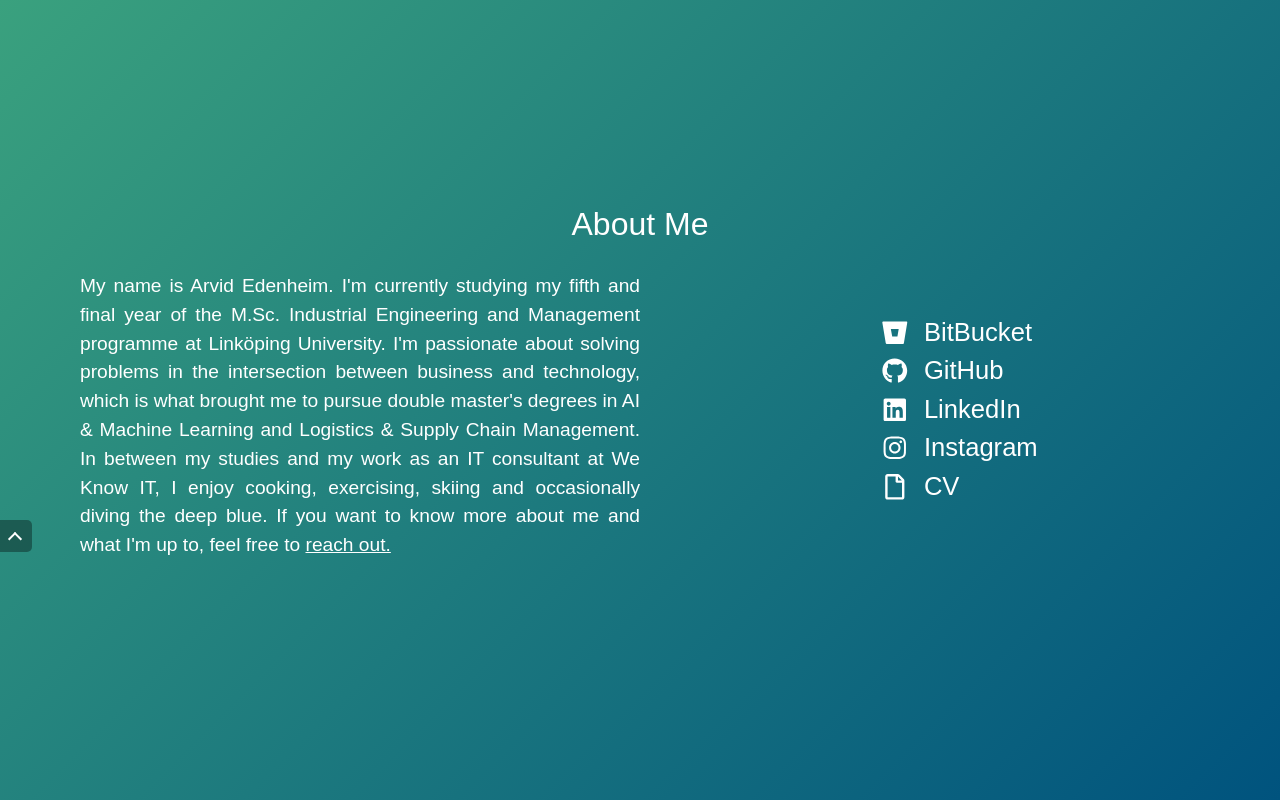
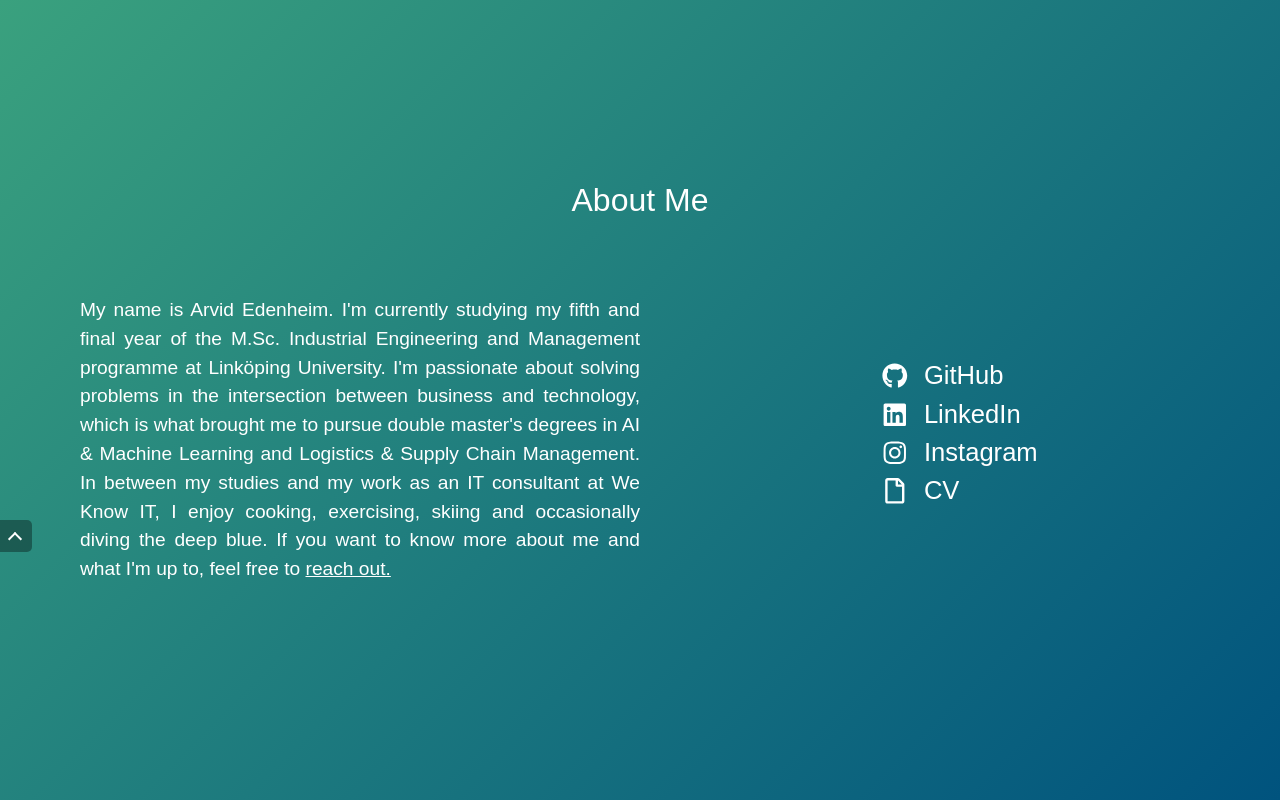
Before and after one commit to arvidede/arvidede.github.io, a website: page index.html in a window 1280 px wide. Both pictures are taken after a click on the link 640 px from the left and 736 px from the top of the page. Drawn offline with Linux system fonts and the light colour scheme.

Commit message:
removes bitbucket logo

```diff
--- a/assets/css/styles.css
+++ b/assets/css/styles.css
@@ -297,7 +297,7 @@ body {
     display: flex;
     align-items: center;
     flex-direction: column;
-    padding-top: 2rem;
+    padding-top: 5rem;
 }
 
 .about-inner.left {
@@ -305,6 +305,7 @@ body {
 }
 
 .about-inner.left p {
+    max-width: 780px;
     padding: 0 0 0 5rem;
     line-height: 1.8rem;
     font-size: 1.2rem;
--- a/index.html
+++ b/index.html
@@ -70,12 +70,6 @@
                                     </div>
                                 </div> -->
                                 <div class="social">
-                                    <div class="logo" title="Bitbucket">
-                                        <a href="https://bitbucket.org/arvidede/">
-                                            <i class="fab fa-bitbucket"></i>
-                                            <h5>BitBucket</h5>
-                                        </a>
-                                    </div>
                                     <div class="logo" title="GitHub">
                                         <a href="https://github.com/arvidede">
                                             <i class="fab fa-github"></i>
```
Also changed, not shown: 2 other files.
